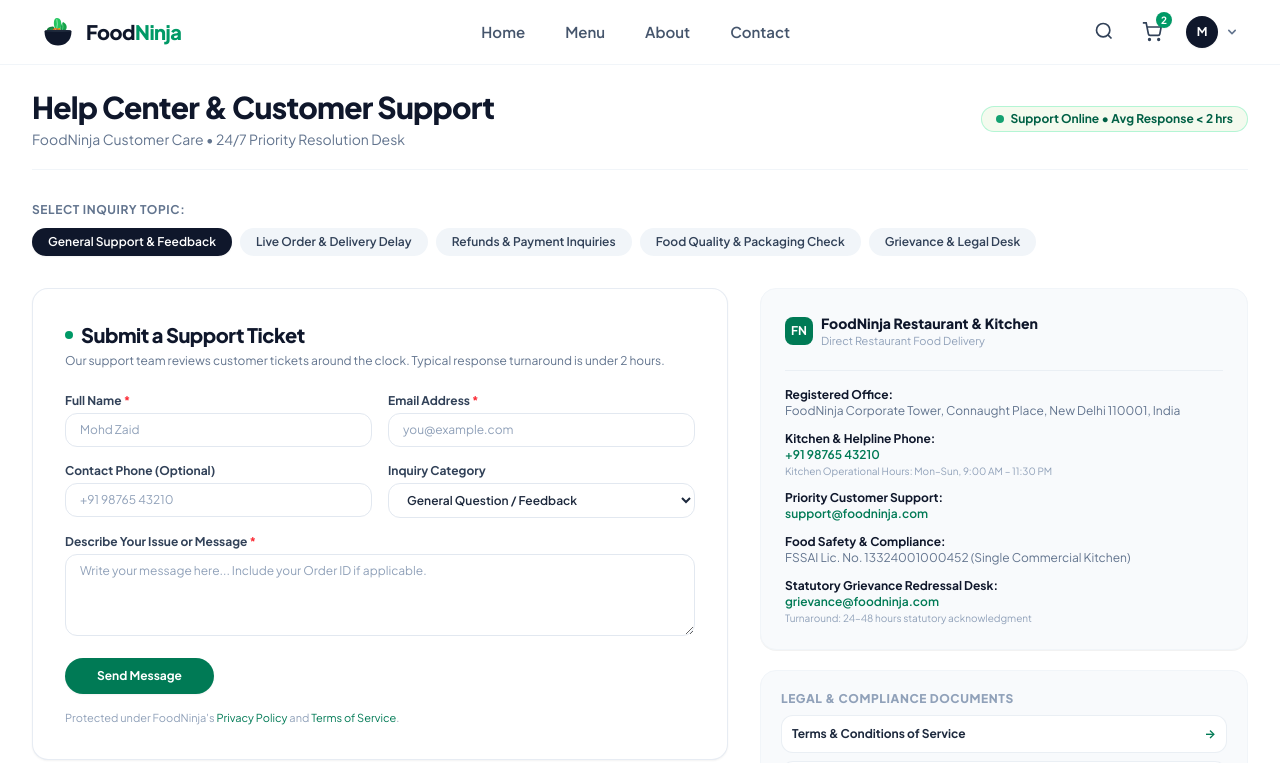
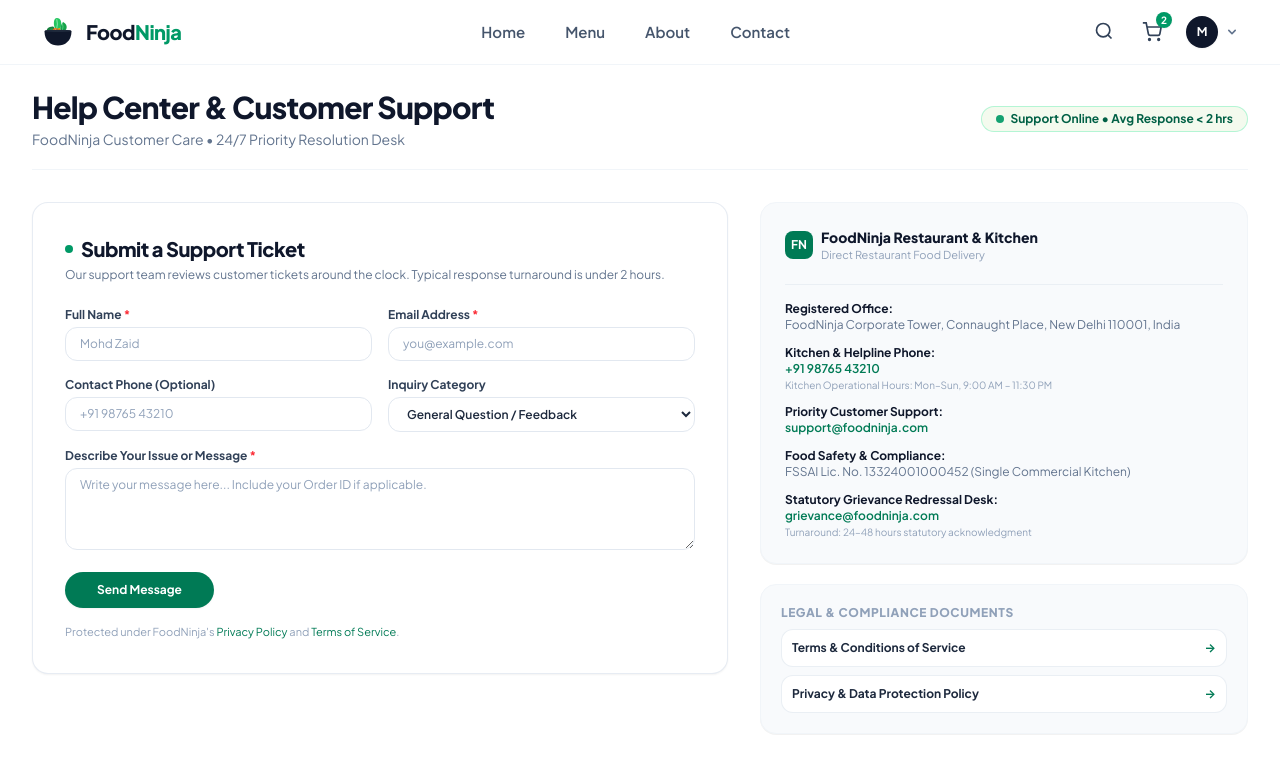
Before and after one commit to zaid154/Food-Ninja, a React (Vite) app in the folder frontend/: page /help in a window 1280 px wide. Shown: the top 763 px of the page. Built offline with nearby package versions, Linux system fonts and the light colour scheme; no server answers.

Commit message:
refactor(contact): remove duplicate inquiry topic pills, keep clean form category dropdown

```diff
--- a/frontend/src/Component/Contact.js
+++ b/frontend/src/Component/Contact.js
@@ -94,35 +94,6 @@ const Contact = () => {
           <div className="inline-flex items-center gap-1.5 rounded-full bg-[#f4faee] border border-emerald-200/80 px-3.5 py-1 text-xs font-bold text-emerald-800 self-start sm:self-auto">
             <span className="h-2 w-2 rounded-full bg-emerald-600 animate-pulse"></span>
             <span>Support Online • Avg Response &lt; 2 hrs</span>
-          </div>
-        </div>
-
-        {/* Clean Topic Filter Pills (Replaces generic AI boxes with real interactive topics) */}
-        <div className="mb-8">
-          <p className="text-xs font-bold uppercase tracking-wider text-slate-500 mb-2.5">
-            Select Inquiry Topic:
-          </p>
-          <div className="flex flex-wrap gap-2">
-            {[
-              { id: "General Inquiry", label: "General Support & Feedback" },
-              { id: "Delivery Issue", label: "Live Order & Delivery Delay" },
-              { id: "Refund Claim", label: "Refunds & Payment Inquiries" },
-              { id: "Food Quality", label: "Food Quality & Packaging Check" },
-              { id: "Statutory Grievance", label: "Grievance & Legal Desk" },
-            ].map((cat) => (
-              <button
-                key={cat.id}
-                type="button"
-                onClick={() => setForm((prev) => ({ ...prev, subject: cat.id }))}
-                className={`rounded-full px-4 py-1.5 text-xs font-semibold transition-all cursor-pointer ${
-                  form.subject === cat.id
-                    ? "bg-slate-900 text-white shadow-xs"
-                    : "bg-slate-100 text-slate-700 hover:bg-slate-200"
-                }`}
-              >
-                {cat.label}
-              </button>
-            ))}
           </div>
         </div>
 
```
